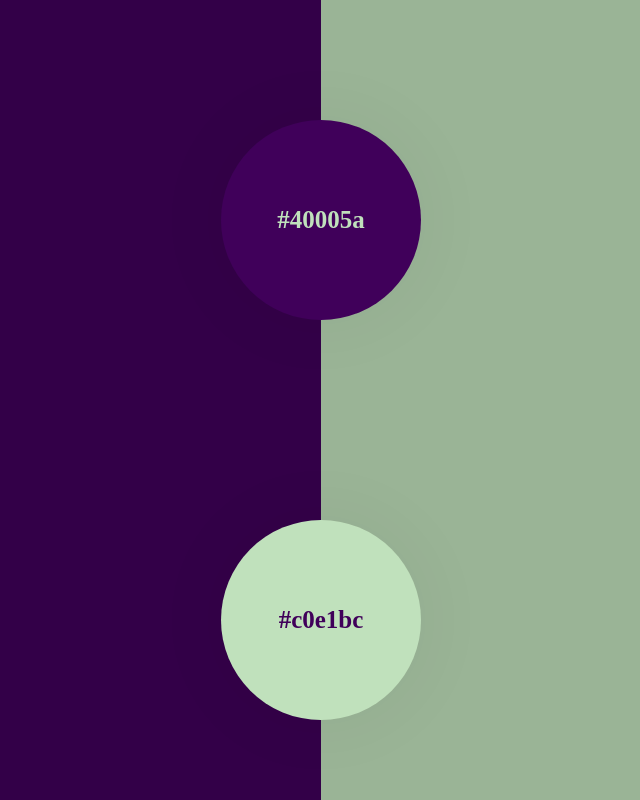
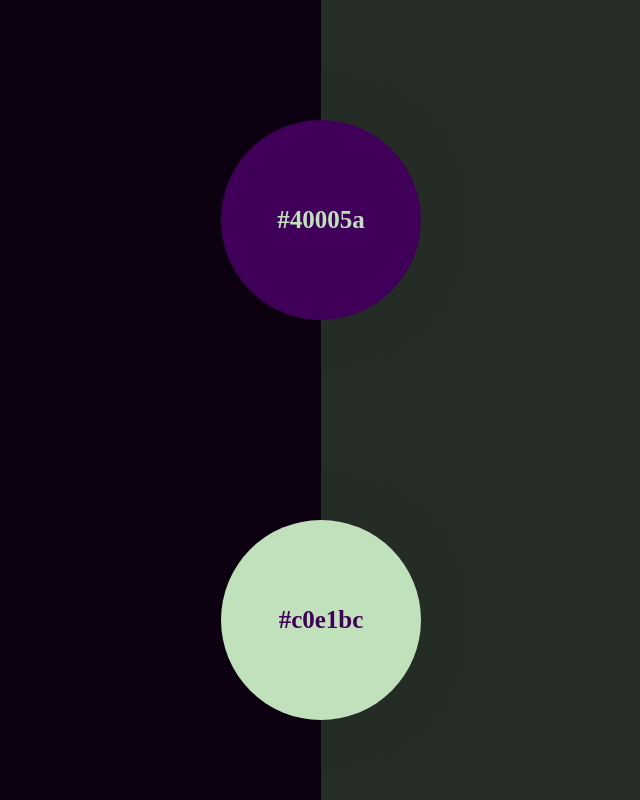
Before and after one commit to 657258535/color-scheme, a plain HTML site: page index.html in a window 1280 px wide. Shown: the whole page, without its empty margins (319-959 px from the left). Drawn offline with Linux system fonts and the light colour scheme; some packages are replaced by stand-ins of ours; a script that the page names is missing.

Commit message:
Update index.html

```diff
--- a/index.html
+++ b/index.html
@@ -39,7 +39,7 @@
             height: 100vh;
             float: left;
             z-index: -1;
-            filter:brightness(0.8);
+            filter:brightness(0.2);
         }
         .cleft {
             background-color: #333;
```
